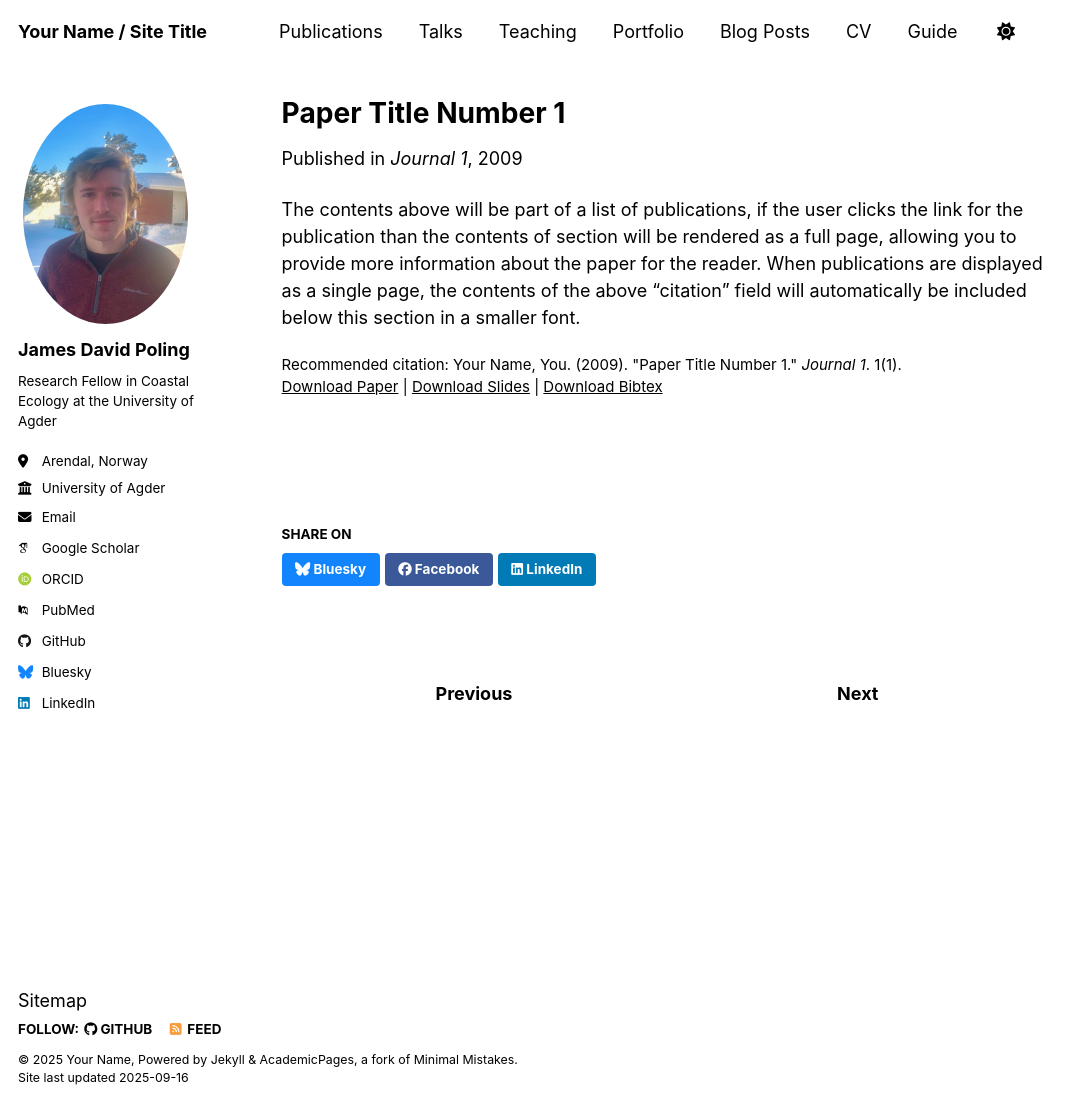
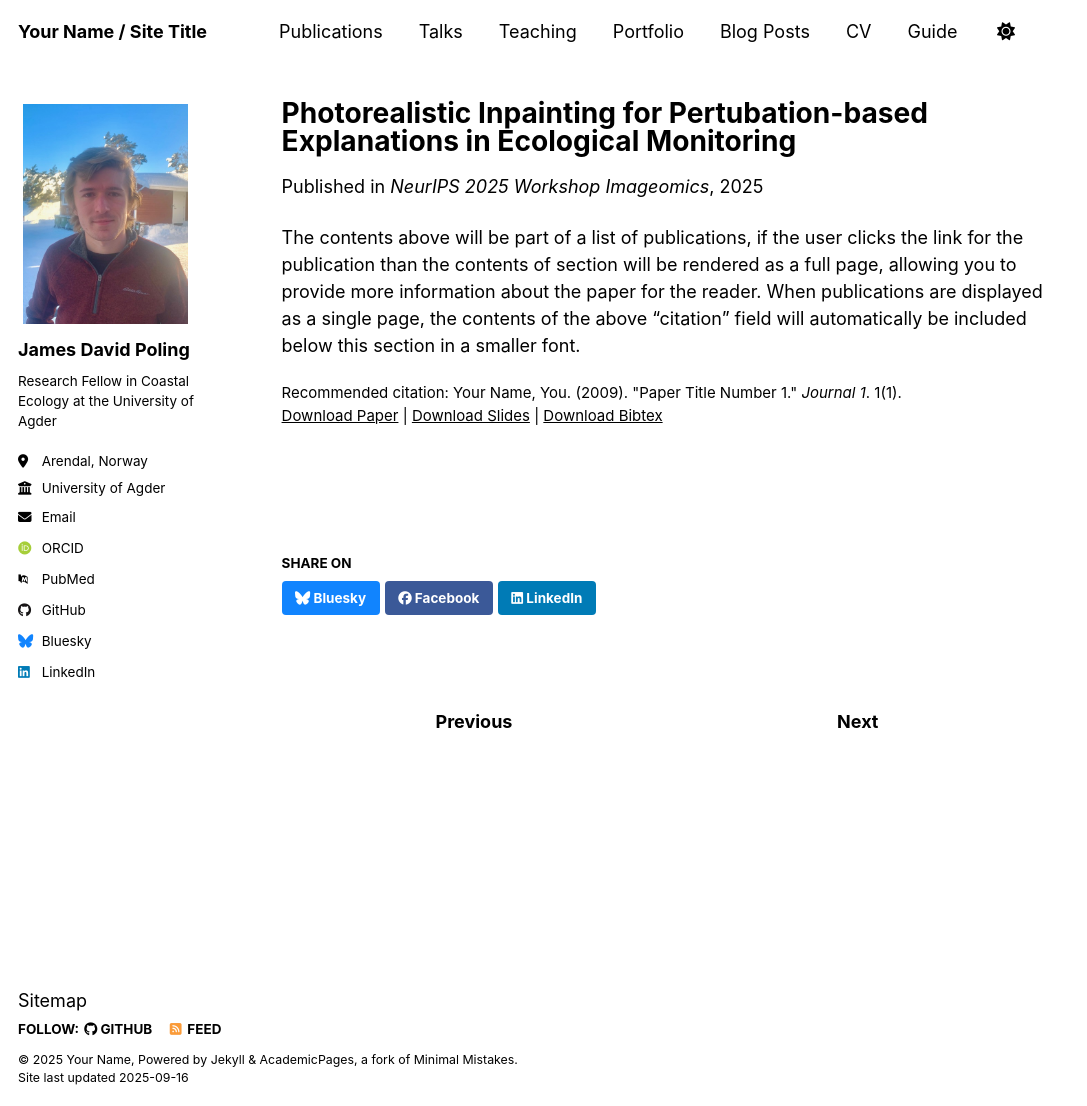
Before and after one commit to jdavidpoling/jdavidpoling.github.io, a Jekyll site: the page built from _publications/2025-08-30-paper-title-number-1.md, in a window 1280 px wide and 1106 px high. Shown: the whole window, without its empty margins (0-1087 px from the left). Built offline with Jekyll 4.4.1, drawn with Linux system fonts in a browser that asks for light colours; some web fonts are replaced; a script that is not in the unit is left out.

Commit message:
General Update

```diff
--- a/_config.yml
+++ b/_config.yml
@@ -34,7 +34,7 @@
   # Academic websites
   academia         : # URL
   arxiv            : # URL - Update with the correct link to your profile
-  googlescholar    : "https://scholar.google.com/citations?user=PS_CX0AAAAAJ"
+  googlescholar    : # URL
   inspire-hep      : # URL
   impactstory      : # URL
   orcid            : "http://orcid.org/yourorcidurl"
--- a/_publications/2009-10-01-paper-title-number-1.md
+++ b/_publications/2025-08-30-paper-title-number-1.md
@@ -1,11 +1,11 @@
 ---
-title: "Paper Title Number 1"
+title: "Photorealistic Inpainting for Pertubation-based Explanations in Ecological Monitoring"
 collection: publications
-category: manuscripts
-permalink: /publication/2009-10-01-paper-title-number-1
-excerpt: 'This paper is about the number 1. The number 2 is left for future work.'
-date: 2009-10-01
-venue: 'Journal 1'
+category: conferences
+permalink: /publication/2009-08-30-paper-title-number-1
+excerpt: 'This paper is about...'
+date: 2025-08-30
+venue: 'NeurIPS 2025 Workshop Imageomics'
 slidesurl: 'http://academicpages.github.io/files/slides1.pdf'
 paperurl: 'http://academicpages.github.io/files/paper1.pdf'
 bibtexurl: 'http://academicpages.github.io/files/bibtex1.bib'
--- a/_sass/layout/_sidebar.scss
+++ b/_sass/layout/_sidebar.scss
@@ -95,7 +95,7 @@
 
   img {
     max-width: 175px;
-    border-radius: 50%;
+    border-radius: 0%;
 
     @include breakpoint($large) {
       padding: 5px;
```
Also changed, not shown: _publications/2010-10-01-paper-title-number-2.md (deleted, +0 -14 lines), _publications/2024-02-17-paper-title-number-4.md (+2 -2 lines), _publications/2025-06-08-paper-title-number-5.md (+5 -5 lines), _publications/2025-08-23-paper-title-number-2.md (added, +14 -0 lines), _posts/2012-08-14-blog-post-1.md (line endings or trailing spaces).
